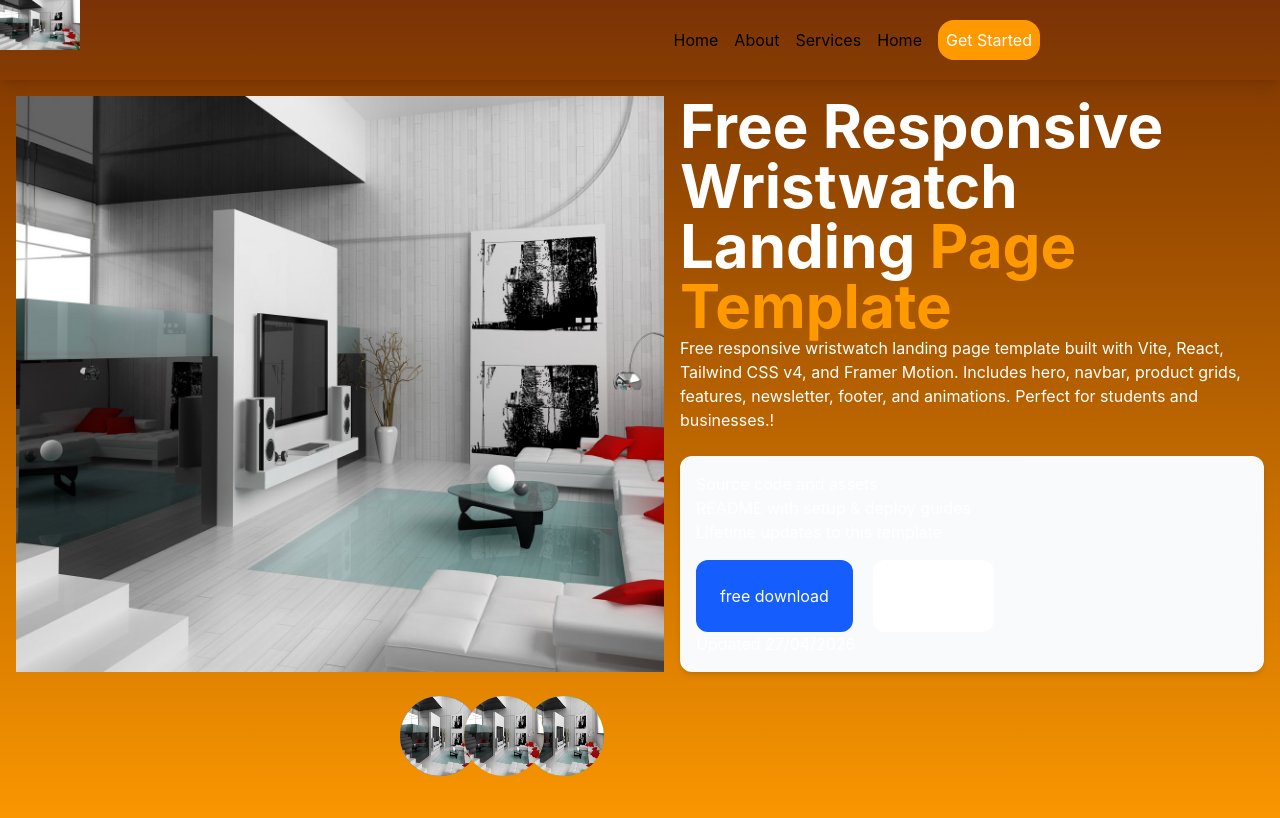
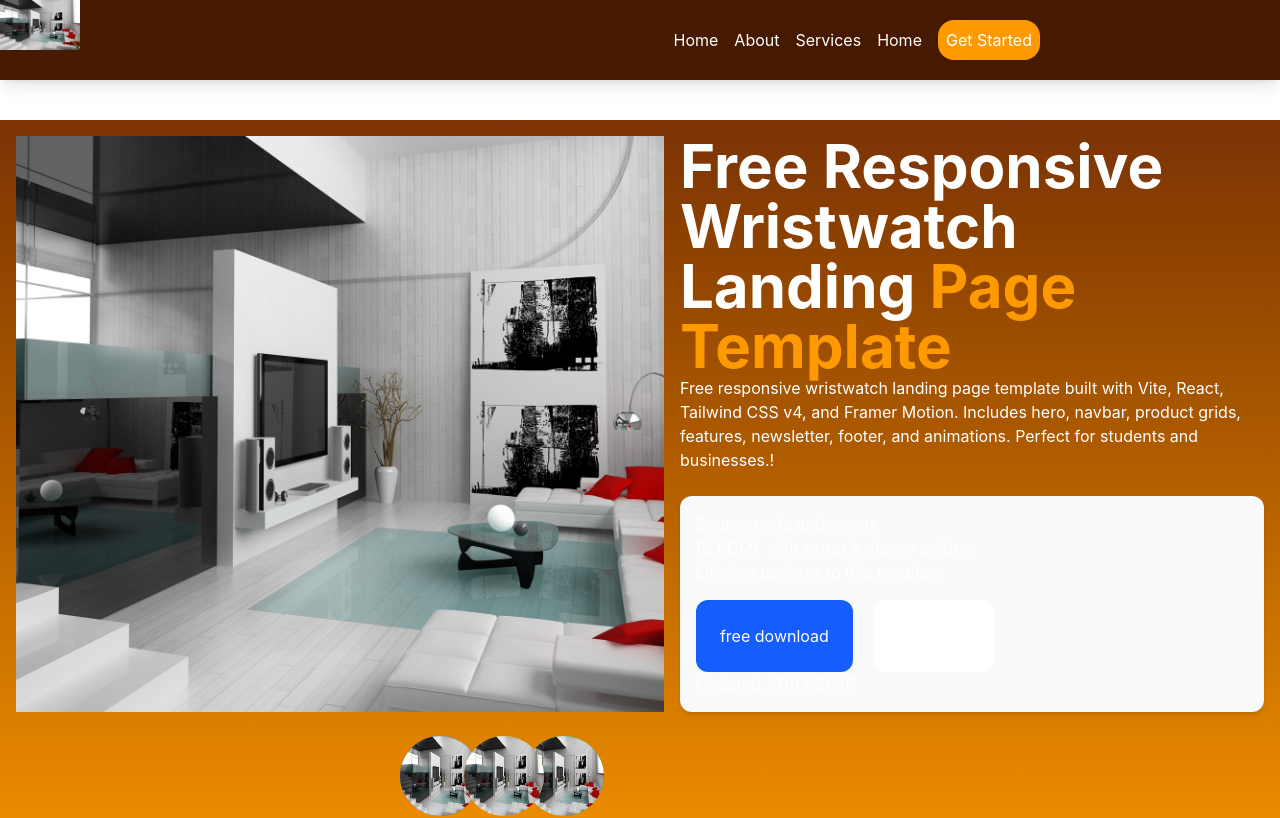
Before and after one commit to Amiscript/React-class-2026, a React (Vite) app: page / in a window 1280 px wide. Shown: the top 818 px of the page. Built offline with nearby package versions, Linux system fonts and the light colour scheme.

Commit message:
6-May-2026

```diff
--- a/src/App.jsx
+++ b/src/App.jsx
@@ -8,15 +8,14 @@ import Footer from "./component/Footer"
 import PageNotFound from "./component/PageNotFound"
 import {Routes, Route} from 'react-router-dom'
 
-
-
 // props => properties
 // react router => npm install react-router-dom
 // state => useState
 
 function App() {
  return (
-  <div className="bg-gradient-to-b from-amber-900 via-amber-500 to-amber-900 text-white ">
+
+  <div className="bg-gradient-to-b from-amber-900 via-amber-500 to-amber-900 text-white relative mt-30 ">
       <Navbar />
 
     <Routes>
@@ -26,7 +25,6 @@ function App() {
       <Route path="/Service" element={<Service />}/>
       <Route path="*" element={<PageNotFound />}/>
     </Routes>
-
   <Modal />
 
       <Footer />
@@ -34,6 +32,7 @@ function App() {
 
 
   </div>
+
  )
 
 }
--- a/src/component/Home.jsx
+++ b/src/component/Home.jsx
@@ -8,7 +8,7 @@ export default function Home() {
     <div className='flex flex-row gap-4 p-4 '>
       {/* section one */}
       <section>
-        <img src={image} alt="Home Image" srcset="" className='w-full h-full object-cover ' />
+        <img src={image} alt="Home Image" className='w-full h-full object-cover ' />
 
       </section>
 
--- /dev/null
+++ b/src/component/HookUsestate.jsx
@@ -0,0 +1,13 @@
+import React from 'react'
+//usestate- state is a way to store and manage data in a component. It allows you to create dynamic and interactive user interfaces by updating the component's state and re-rendering it when the state changes. The useState hook is a built-in function in React that allows you to add state to functional components. It returns an array with two elements: the current state value and a function to update that state value. You can use the useState hook to manage various types of data, such as strings, numbers, arrays, objects, etc., and it helps you create responsive and interactive applications.
+
+
+function HookUsestate() {
+  return (
+    <div>
+
+    </div>
+  )
+}
+
+export default HookUsestate
--- a/src/component/Navbar.jsx
+++ b/src/component/Navbar.jsx
@@ -7,8 +7,8 @@ import { useNavigate } from 'react-router-dom'
 export default function Navbar() {
     const navigate = useNavigate()
   return (
-    <div className=' text-black  flex items-center justify-between  shadow-lg'>
-<div className='h-20 w-20'> <img src={image} alt="" srcset="" /></div>
+    <div className=' text-white  flex items-center justify-between  shadow-lg fixed top-0 left-0 right-0 z-20 bg-amber-950'>
+<div className='h-20 w-20'> <img src={image} alt="" /></div>
   <ul className='flex justify-between items-center  gap-4 pr-60'>
       {/* <li><a href="/">Home</a></li>
       <li><a href="/About">About</a></li>
```
